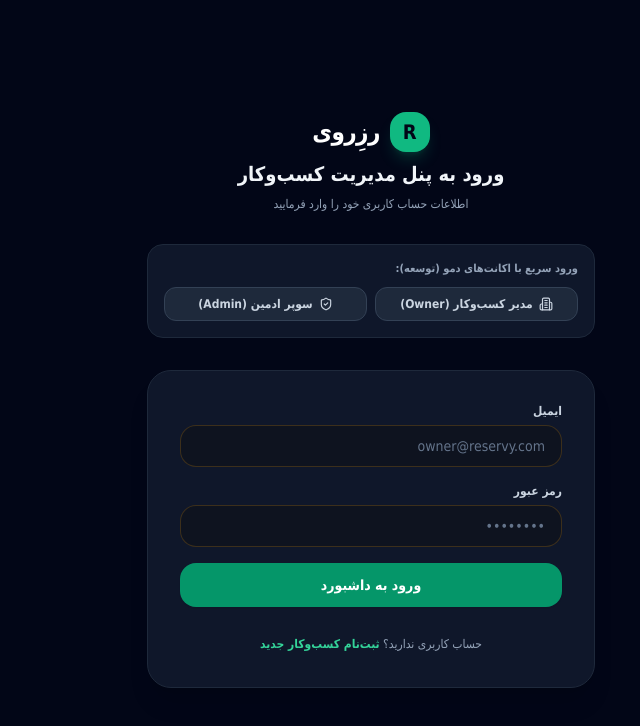
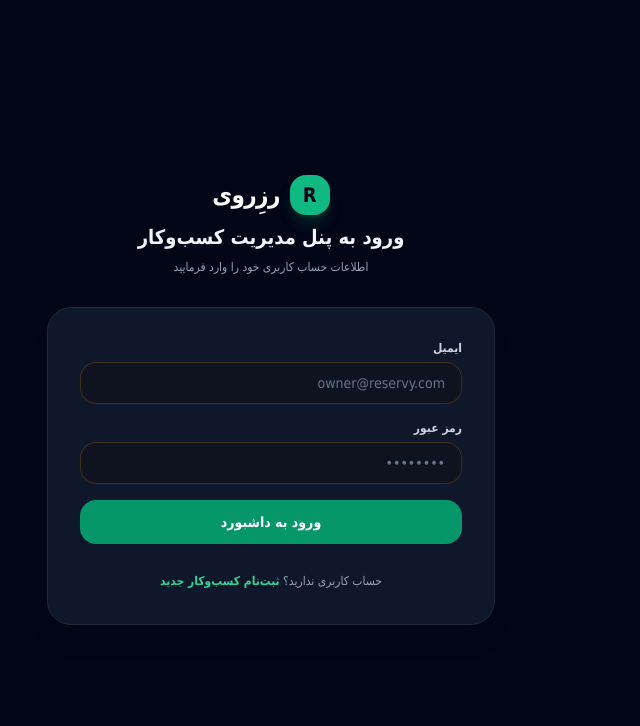
Before and after one commit to elliotWoas/Reservy, a Next.js app in the folder apps/web/: page /login in a window 1280 px wide. Shown: the top 726 px of the page, without its empty margins (509-1149 px from the left). Built offline with nearby package versions, Linux system fonts and the light colour scheme; no server answers; a small style sheet from the web is missing.

Commit message:
fix(login): comment out demo fast-login buttons for cleaner UI

```diff
--- a/apps/web/src/app/login/page.tsx
+++ b/apps/web/src/app/login/page.tsx
@@ -72,7 +72,7 @@
         </div>
 
         {/* Demo Fast-Login Buttons */}
-        <div className="p-4 rounded-2xl bg-slate-900 border border-slate-800 space-y-2.5">
+        {/* <div className="p-4 rounded-2xl bg-slate-900 border border-slate-800 space-y-2.5">
           <span className="block text-[11px] font-bold text-slate-400 text-right">ورود سریع با اکانت‌های دمو (توسعه):</span>
           <div className="flex gap-2">
             <button
@@ -92,7 +92,7 @@
               <span>سوپر ادمین (Admin)</span>
             </button>
           </div>
-        </div>
+        </div> */}
 
         {/* Form */}
         <form onSubmit={handleLogin} className="p-8 rounded-3xl bg-slate-900 border border-slate-800 space-y-4 shadow-xl text-right">
```
